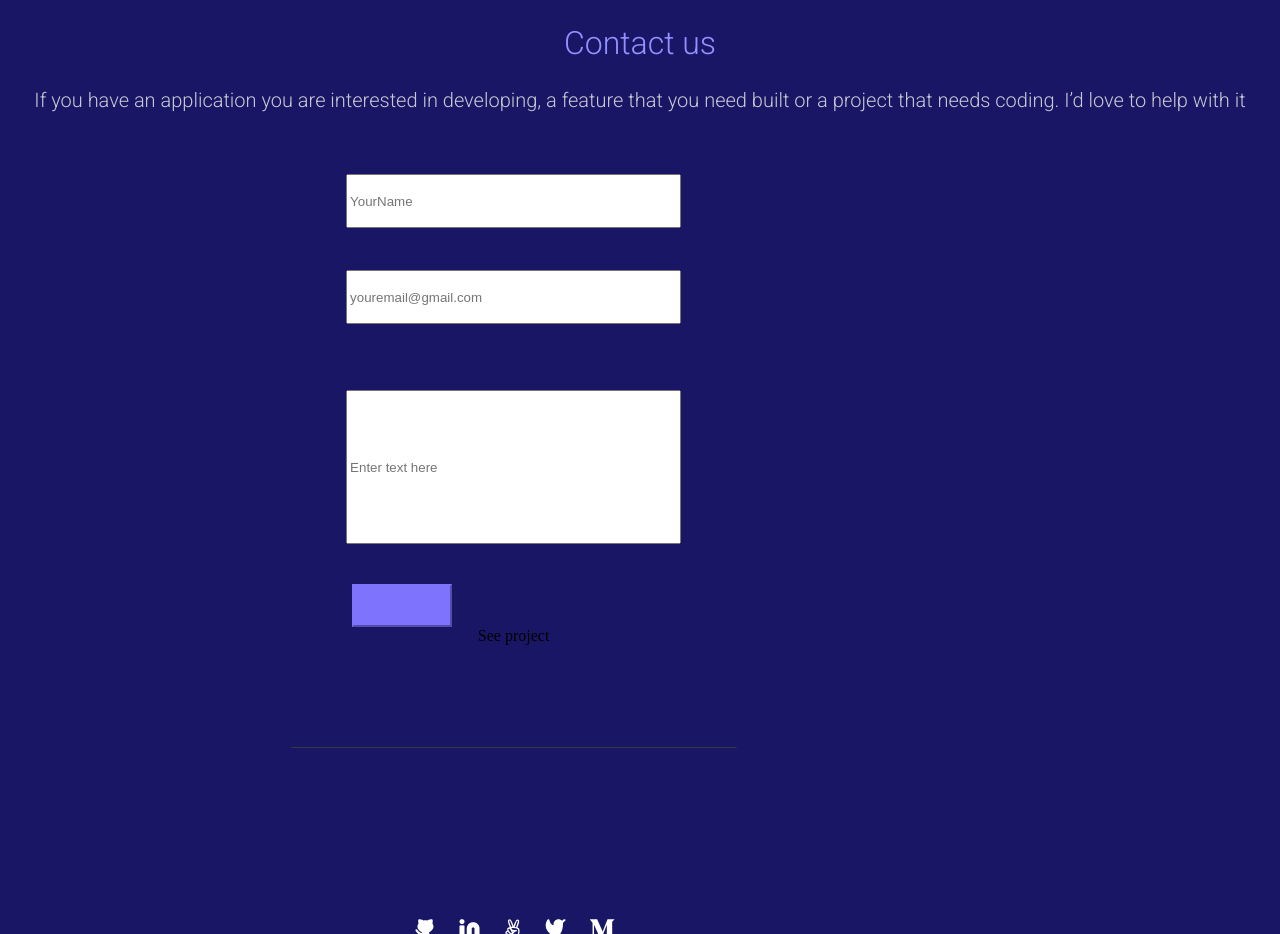
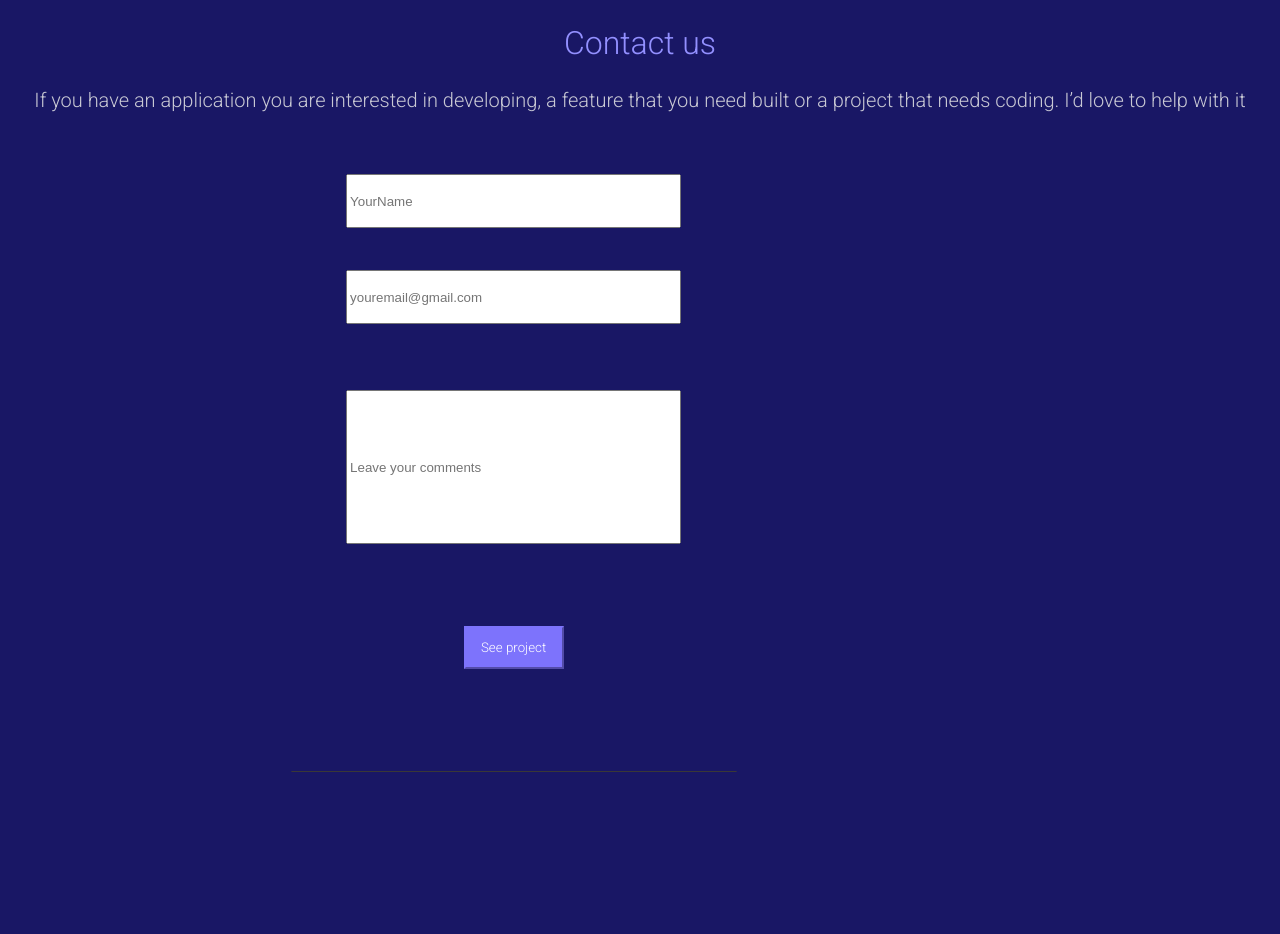
Before and after one commit to Jessemccallums/Portfolio-setup-and-mobile-version-skeleton, a website: page index.html in a window 1280 px wide. Shown: the part 5280-6214 px from the top of the page. Drawn offline with nearby package versions, Linux system fonts and the light colour scheme.

Commit message:
Adding files

```diff
--- a/index.html
+++ b/index.html
@@ -230,11 +230,13 @@
     <p class="paragraph-text1">If you have an application you are interested in developing, a feature that you need built or a project that
         needs coding. I’d love to help with it </p>
     <footer class="third width">
-        <form action="" method="post">
-            <input type="text" name="name" id="name" placeholder="YourName" class="input123"><br>
-            <input type="email" name="email" id="email" placeholder="youremail@gmail.com" class="input1234"><br>
-            <input type="text" name="comment" id="comment" placeholder="Enter text here" class="input12345">
-            <input type="button" class="button12"> See project
+        <form action="https://formspree.io/f/mgeddrqw"
+        method="POST">
+            <input type="text" name="name" id="name" placeholder="YourName" class="input123" maxlength="30" required=""><br>
+            <input type="email" name="email" id="email" placeholder="youremail@gmail.com" class="input1234" required="" ><br>
+            <input type="text" name="comment" id="comment" placeholder="Leave your comments" class="input12345" maxlength="500" required=""><br>
+
+            <button class="button12">See project</button>
         </form>
         <img src="Rectangle.421.svg" alt="separator" class="separator-text">
 
--- a/main.css
+++ b/main.css
@@ -238,7 +238,7 @@ button:hover {
   border-color: rgb(125, 115, 252);
   justify-content: center;
   width: 100px;
-  margin-left: 30px;
+  margin: auto;
   color: rgb(255, 255, 255);
   font-family: "roboto", sans-serif;
   margin-top: 40px;
```
